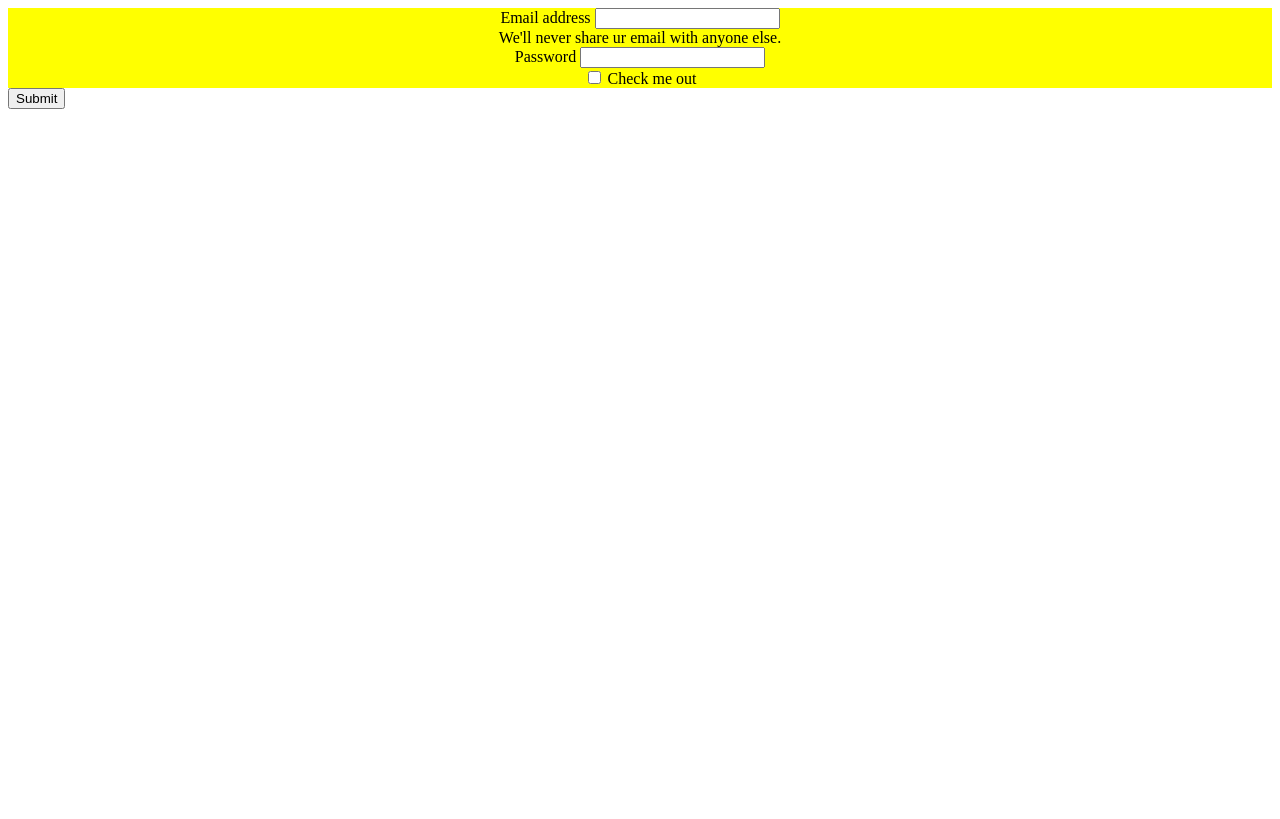
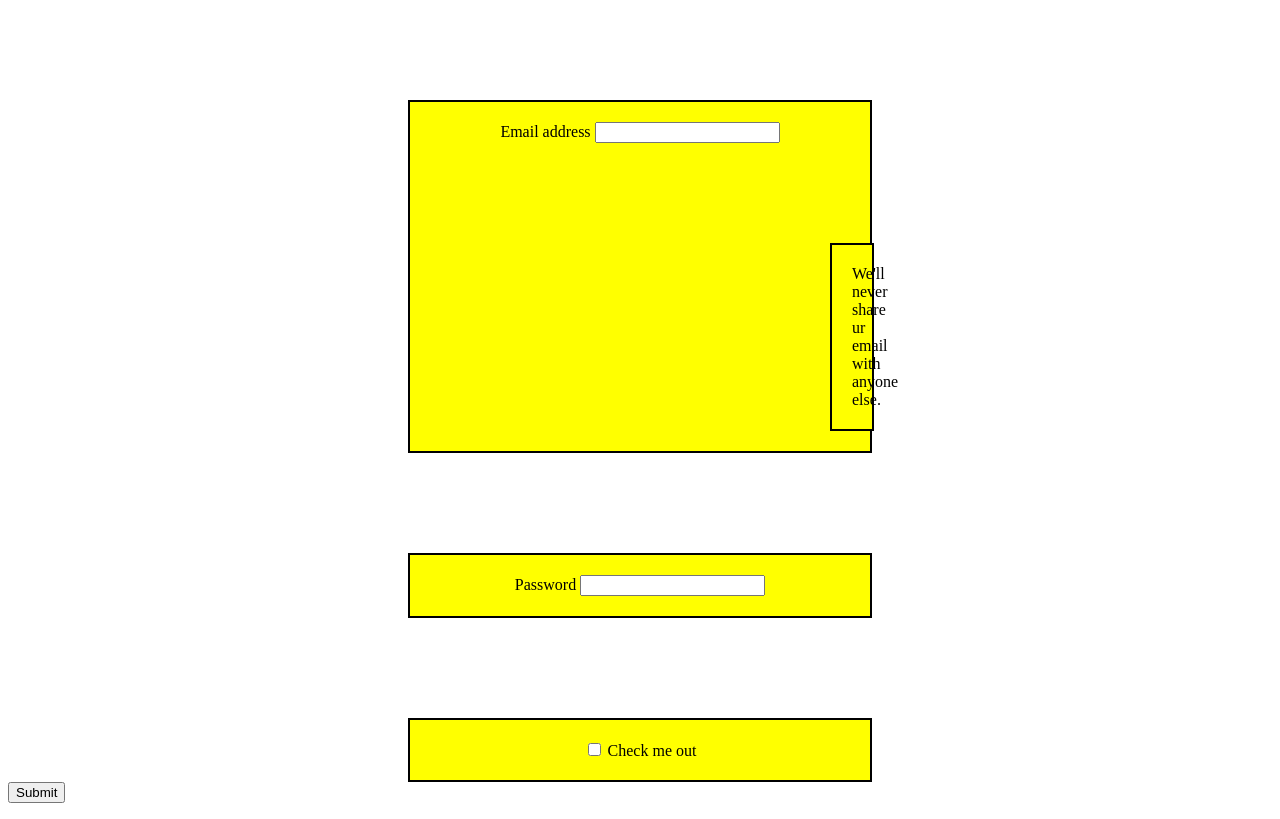
Before and after one commit to Sampadak-04/DM-practical, a plain HTML site: page index.html in a window 1280 px wide. Drawn offline with Linux system fonts and the light colour scheme.

Commit message:
Update index.html

```diff
--- a/index.html
+++ b/index.html
@@ -4,6 +4,11 @@
       div{
         align : center;
         background-color : yellow;
+        margin-left : 400;
+        margin-right : 400;
+        margin-top : 100;
+        border : 2px solid black;
+        padding : 20px;
       }
     </style>
   </head>
```
